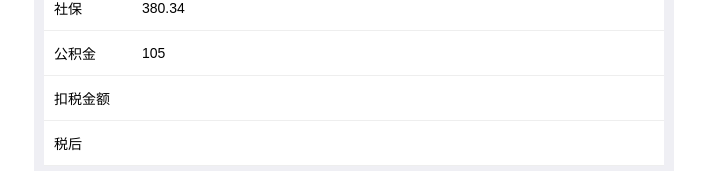
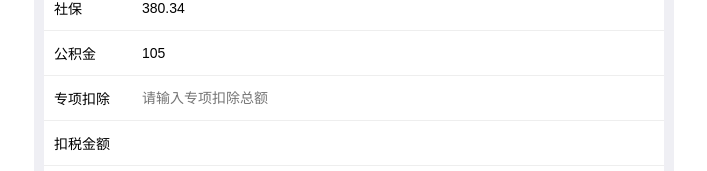
Before and after one commit to vincentzyc/gadgets, a Vue app: page /#/personalTax in a window 1280 px wide. Shown: the part 124-295 px from the top of the page, without its empty margins (286-993 px from the left). Built offline with nearby package versions, Linux system fonts and the light colour scheme; what cube-ui would draw is missing.

Commit message:
添加个税专项扣除

```diff
--- a/src/views/personal-tax.vue
+++ b/src/views/personal-tax.vue
@@ -11,7 +11,11 @@
       </div>
       <div class="input-item">
         <label>公积金</label>
-        <input type="number" v-model.number="AccumulationFund" placeholder="请输入公积金">
+        <input type="number" v-model.number="accumulationFund" placeholder="请输入公积金">
+      </div>
+      <div class="input-item">
+        <label>专项扣除</label>
+        <input type="number" v-model.number="special" placeholder="请输入专项扣除总额">
       </div>
       <div class="input-item">
         <label>扣税金额</label>
@@ -37,7 +41,8 @@ export default {
     return {
       wages: 5000,
       socialSecurity: 380.34,
-      AccumulationFund: 105,
+      accumulationFund: 105,
+      special: "",
       result: "",
       taxDeduction: ""
     }
@@ -54,9 +59,9 @@ export default {
       if (amount > 80000) return amount * 0.45 - 15160;
     },
     computed() {
-      let amount = this.wages - this.socialSecurity - this.AccumulationFund - 5000;
+      let amount = this.wages - this.socialSecurity - this.accumulationFund - this.special - 5000;
       this.taxDeduction = this.computedWages(amount).toFixed(2);
-      this.result = amount + 5000 - this.taxDeduction;
+      this.result = this.wages - this.socialSecurity - this.accumulationFund - this.taxDeduction;
     }
   }
 }
```
